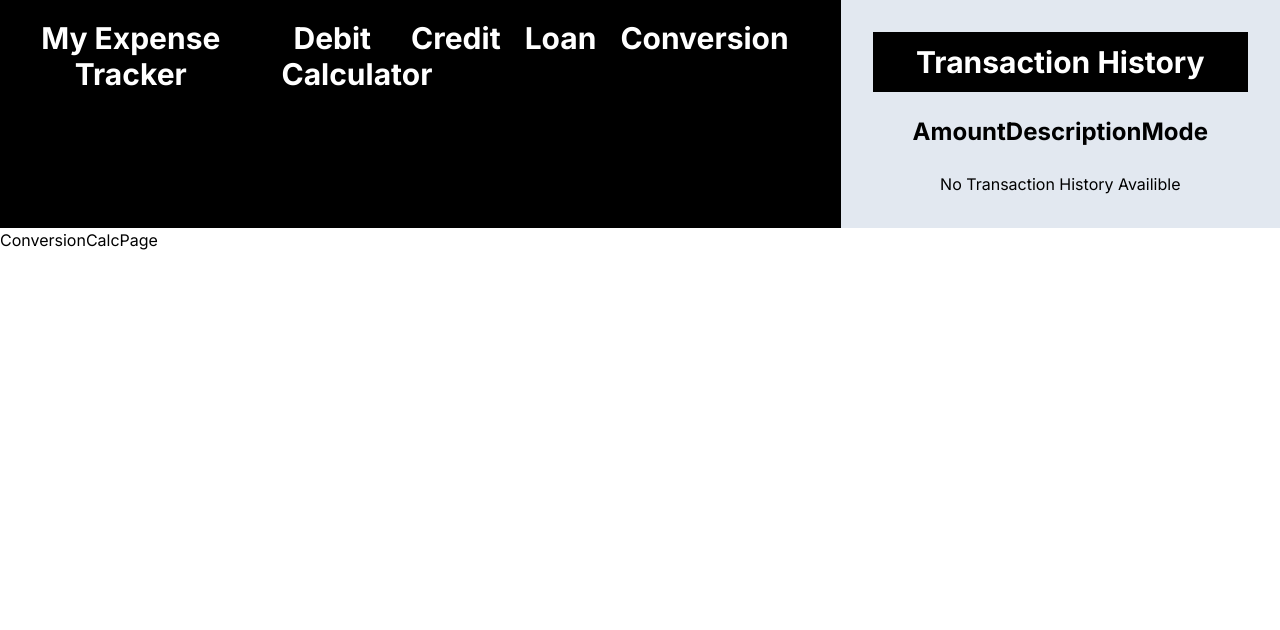
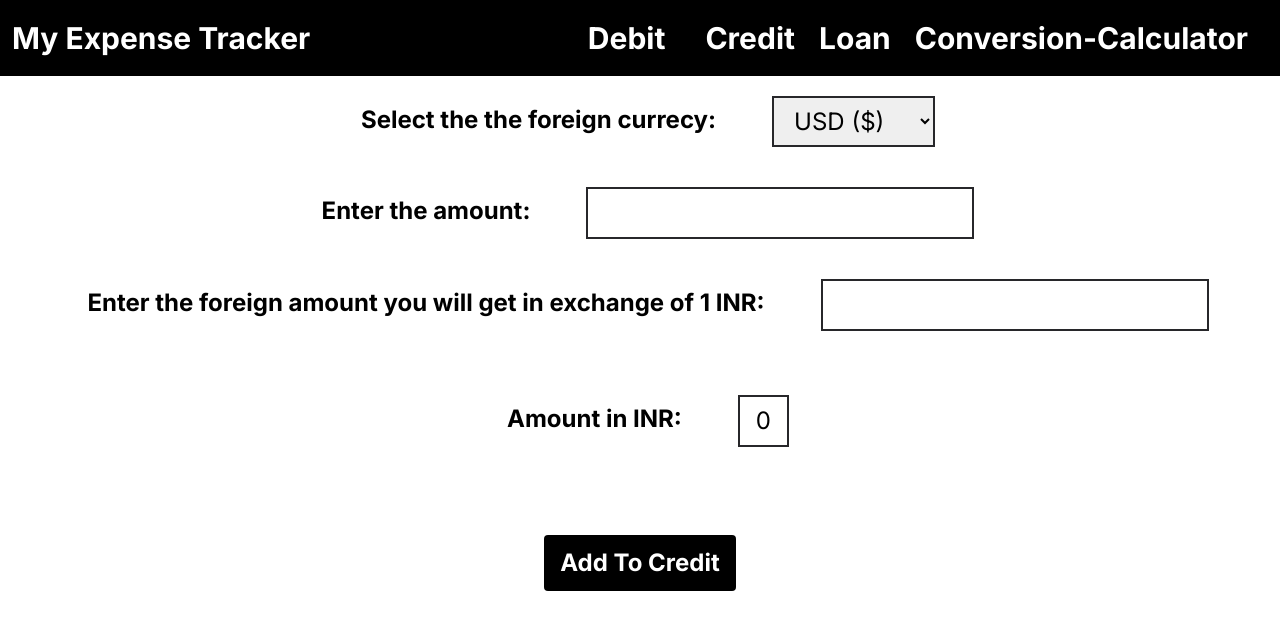
Before and after one commit to DeadStalker69/Expense-Calculator-Frontend, a Next.js app: page /Conversion_calculator in a window 1280 px wide. Shown: the top 630 px of the page. Built offline with nearby package versions, Linux system fonts and the light colour scheme.

Commit message:
Added local storage to history

```diff
--- /dev/null
+++ b/Helper/DataContext.js
@@ -0,0 +1,40 @@
+"use client"
+import React, { createContext, useContext, useReducer } from 'react';
+
+const DataContext = createContext();
+
+const MAX_ITEMS = 50; // Set a maximum number of items to store
+
+function dataReducer(state, action) {
+  switch (action.type) {
+    case 'ADD_ITEM':
+      const updatedData = [...state.data, action.payload];
+      // Implement circular buffer logic
+      if (updatedData.length > MAX_ITEMS) {
+        updatedData.shift(); // Remove the oldest item
+      }
+      return { data: updatedData };
+    default:
+      return state;
+  }
+}
+
+function DataProvider({ children }) {
+  const [state, dispatch] = useReducer(dataReducer, { data: [] });
+
+  return (
+    <DataContext.Provider value={{ state, dispatch }}>
+      {children}
+    </DataContext.Provider>
+  );
+}
+
+function useData() {
+  const context = useContext(DataContext);
+  if (!context) {
+    throw new Error('useData must be used within a DataProvider');
+  }
+  return context;
+}
+
+export { DataProvider, useData };
--- a/src/app/Conversion_calculator/page.js
+++ b/src/app/Conversion_calculator/page.js
@@ -1,8 +1,73 @@
-import React from 'react'
+"use client"
+import React, { useState, useEffect } from 'react'
+import Navbar from '../Navbar'
 
 const ConversionCalcPage = () => {
+  const currencies = ['USD (\u0024)', 'AUD (\u0024)', 'EURO (\u20AC)', 'CAD (\u0024)'];
+  const [foreignCurrency, setforeignCurrency] = useState("")
+  const [amount, setAmount] = useState("")
+  const [value, setValue] = useState("")
+  const [convertedValue, setconvertedValue] = useState("")
+
+
+function ConvertedValueBloack({ amount, value, onChange }) {
+
+  useEffect(() => {
+    // Update the convertedValue whenever amount or value changes
+    setconvertedValue(amount * value);
+  }, [amount, value]);
+
+  // Save the value to another state when it changes
+  useEffect(() => {
+    // You can save the value to another state here, e.g., setValueInAnotherState(convertedValue);
+  }, [convertedValue]);
+
   return (
-    <div>ConversionCalcPage</div>
+    <div className='flex justify-center'>
+      <h3 className='text-2xl m-5 px-4 py-2 font-bold'>Amount in INR: </h3>
+      <h3 className='text-2xl border-zinc-800 border-2 m-5 px-4 py-2'>{convertedValue}</h3>
+    </div>
+  );
+}
+
+const ConversionSubmitHandler = (e)=> {
+  e.preventDefault()
+}
+
+  return (
+    <>
+    <Navbar />
+    <form onSubmit={ConversionSubmitHandler}>
+      <div className='flex justify-center'>
+      <h3 className='text-2xl m-5 px-4 py-2 font-bold'> Select the the foreign currecy:</h3>
+    <select className="text-2xl border-zinc-800 border-2 m-5 px-4 py-2" value={foreignCurrency} onChange={(e) => setforeignCurrency(e.target.value)}>
+      {currencies.map((option) => (
+        <option key={option} value={option}>
+        {option}
+      </option>
+      ))}
+      </select>
+      </ div>
+
+      <div className='flex justify-center'>
+      <h3 className='text-2xl m-5 px-4 py-2 font-bold'> Enter the amount:</h3>
+      <input type='number' min={0} step={0.01} className='text-2xl border-zinc-800 border-2 m-5 px-4 py-2' value={amount} onChange={(e) =>{setAmount(e.target.value)}}/>
+      </div>
+
+      <div className='flex justify-center'>
+      <h3 className='text-2xl m-5 px-4 py-2 font-bold'> Enter the foreign amount you will get in exchange of 1 INR:</h3>
+      <input type='number' min={0} step={0.01} className='text-2xl border-zinc-800 border-2 m-5 px-4 py-2' value={value} onChange={(e) =>{setValue(e.target.value)}}/>
+      </div>
+       <br />
+       <ConvertedValueBloack amount={amount} value={value} />
+        <br />
+        <br />
+       <div className='flex justify-center'>
+      <button className='bg-black text-white px-4 py-3 text-2xl font-bold rounded m-5'>Add To Credit</button>
+      </div>
+
+    </form>
+    </>
   )
 }
 
--- a/src/app/Debit/page.js
+++ b/src/app/Debit/page.js
@@ -1,9 +1,51 @@
-import React from 'react'
+"use client"
+import React, { useEffect, useState } from 'react';
+import Navbar from '../Navbar';
+import History from '../History';
+
+const getHistory = ()=> {
+  let list = localStorage.getItem('History')
+  console.log(list)
+
+  if(list)
+  {
+    return JSON.parse(localStorage.getItem('History'))
+  }
+  else{
+    return [];
+  }
+}
 
 const DebitPage = () => {
+
+  const [mainTask, setmainTask] = useState(getHistory)
+
+  let renderTask = <h2 className='text-center'>No Transaction History Availible</h2>
+  if(mainTask.length>0)
+  {
+    renderTask = mainTask.map((t,i)=>{
+    let listColor
+    if(t.amount < 0)
+    {
+      return(
+        <li key={i} className='border-sky-300 border-b-2 flex justify-between mb-4' style={{backgroundImage: listColor}}>
+        <h5 className='text-xl font-semibold pl-10 min-w-[25%]'>{'\u20B9'}{t.amount}</h5>
+        <h6 className='text-center truncate text-xl font-semibold min-w-[25%] max-w-[25%]'>{t.desc}</h6>
+        <h6 className='text-center text-xl font-semibold min-w-[25%]'>{t.mode}</h6>
+        <h6 className='text-right text-xl font-semibold pr-5 min-w-[25%]'>{t.CurrentDate}</h6>
+      </li>
+      )
+    }
+    })
+  }
+
   return (
-    <div>DebitPage</div>
-  )
+    <div>
+      <Navbar />
+      <br />
+      <History renderTask={renderTask}/>
+    </div>
+  );
 }
 
-export default DebitPage
+export default DebitPage;
--- a/src/app/Form.js
+++ b/src/app/Form.js
@@ -1,6 +1,6 @@
 import React from 'react'
 
-const Form = ({amount, desc, mode, modes, submitHandler, setamount, setdesc, setMode}) => {
+const Form = ({amount, desc, mode, modes, submitHandler, setamount, setdesc, setMode,}) => {
   return (
     <form onSubmit={submitHandler} className='text-center'>
       <input type='number' className='text-2xl border-zinc-800 border-2 m-5 px-4 py-2' placeholder='Enter amount here' value={amount} onChange={(e) =>{setamount(e.target.value)}}/>
--- a/src/app/History.js
+++ b/src/app/History.js
@@ -5,10 +5,11 @@ const History = ({renderTask}) => {
     <div className='p-8 bg-slate-200'>
     <p className='text-center bg-black text-white font-bold text-3xl p-3'>Transaction History</p>
     <br/>
-    <div className='flex justify-between'>
-      <h3 className='pl-10 font-bold text-2xl'>Amount</h3>
-      <h3 className='font-bold text-2xl'> Description</h3>
-      <h3 className='pr-10 font-bold text-2xl'> Mode</h3>
+    <div className='flex justify-between border-b-2'>
+      <h3 className='pl-10 font-bold text-2xl min-w-[25%]'>Amount</h3>
+      <h3 className=' text-center font-bold text-2xl min-w-[25%]'>Description</h3>
+      <h3 className='text-center font-bold text-2xl min-w-[25%]'>Mode</h3>
+      <h3 className='text-right pr-10 font-bold text-2xl min-w-[25%]'>Date</h3>
     </div>
     <br/>
     <ul>{renderTask}</ul>
--- a/src/app/Loan/page.js
+++ b/src/app/Loan/page.js
@@ -1,7 +1,7 @@
 import React from 'react'
-import page from '../page'
 import History from '../History'
-
+import { useData } from '../../../Helper/DataContext'
+import Navbar from '../Navbar'
 
 const LoanPage = (userData) => {
     let renderTask = <h2 className='text-center'>No Transaction History Availible</h2>
@@ -23,7 +23,10 @@ const LoanPage = (userData) => {
     }
 
     return (
+      <>
+      <Navbar />
         <History renderTask={renderTask}/>
+        </>
     )
 }
 
--- a/src/app/Navbar.js
+++ b/src/app/Navbar.js
@@ -10,9 +10,8 @@ const Navbar = (userData ) => {
     <Link className='text-white p-3 text-3xl font-bold text-center pr-7' href='/Debit'>Debit</Link>
     <Link className='text-white p-3 text-3xl font-bold text-center' href='/Credit'>Credit</Link>
     <Link className='text-white p-3 text-3xl font-bold text-center' href='/Loan'>Loan</Link>
-    <Link className='text-white p-3 text-3xl font-bold text-center' href='/Conversion_calculator'>Conversion Calculator</Link>
+    <Link className='text-white p-3 text-3xl font-bold text-center' href='/Conversion_calculator'>Conversion-Calculator</Link>
     </div>
-    <LoanPage userData={userData} />
     </div>
   )
 }
--- a/src/app/layout.js
+++ b/src/app/layout.js
@@ -1,6 +1,7 @@
 import Navbar from './Navbar'
 import './globals.css'
 import { Inter } from 'next/font/google'
+import { DataProvider }  from '../../Helper/DataContext'
 
 const inter = Inter({ subsets: ['latin'] })
 
@@ -12,7 +13,11 @@ export const metadata = {
 export default function RootLayout({ children }) {
   return (
     <html lang="en">
-      <body className={inter.className}> <Navbar />{children}</body>
+      <body className={inter.className}>
+        <DataProvider>
+        {children}
+        </DataProvider>
+      </body>
     </html>
   )
 }
--- a/src/app/page.js
+++ b/src/app/page.js
@@ -5,8 +5,22 @@ import Table from './Table'
 import History from './History'
 import Form from './Form'
 import Navbar from './Navbar'
+import { ToastContainer, toast } from 'react-toastify';
+import 'react-toastify/dist/ReactToastify.css';
+import moment from 'moment'
 
+const getHistory = ()=> {
+  let list = localStorage.getItem('History')
+  console.log(list)
 
+  if(list)
+  {
+    return JSON.parse(localStorage.getItem('History'))
+  }
+  else{
+    return [];
+  }
+}
 const page = () => {
 
   const [amount, setamount] = useState("")
@@ -20,34 +34,7 @@ const page = () => {
   const [loan, setLoan] = useState("0")
   const [total, settotal] = useState("0")
 
-  const [mainTask, setMainTask] = useState([])
-
-  const [userData, setUserData] = useState({
-    mainTask: [],
-    amount: [],
-    desc: [],
-    modes: [],
-    mode: [],
-    debit: [],
-    credit: [],
-    loan: [],
-    total: [],
-  });
-
-  // Load userData from localStorage when the component mounts
-  useEffect(() => {
-    const storedUserData = JSON.parse(localStorage.getItem('userData'));
-    if (storedUserData) {
-      setUserData(storedUserData);
-    }
-  }, []);
-
-  // Save userData to localStorage whenever it updates
-  useEffect(() => {
-    localStorage.setItem('userData', JSON.stringify(userData));
-  }, [userData]);
-
-
+  const [mainTask, setMainTask] = useState(getHistory())
 
   const submitHandler = (e)=>{
     e.preventDefault()
@@ -56,6 +43,7 @@ const page = () => {
     const currentLoan = parseFloat(loan)
     const currentTotal = parseFloat(total)
     const newAmount = parseFloat(amount);
+    const CurrentDate = moment().format('MMMM Do YYYY')
 
     const updatedTotal = currentTotal + newAmount
 
@@ -74,11 +62,25 @@ const page = () => {
     }
     if(newAmount<0)
     {
+      if((newAmount + currentTotal) < 0)
+      {
+        toast.error("Debit amount cannot be more than total holdings.", {
+          position: "top-center",
+          autoClose: 3000,
+          hideProgressBar: false,
+          closeOnClick: true,
+          pauseOnHover: false,
+          draggable: false,
+          progress: undefined,
+          theme: "dark",
+          });
+          return;
+      }
       const updatedDebit = currentDebit + newAmount
       setDebit(updatedDebit)
       settotal(updatedTotal)
     }
-    setMainTask([... mainTask, {amount, desc, mode}])
+    setMainTask([... mainTask, {amount, desc, mode, CurrentDate}])
     console.log(mainTask)
     setamount("")
     setdesc("")
@@ -114,20 +116,25 @@ const page = () => {
     {
       listColor = " linear-gradient(to right, rgba(0,0,255,0), rgba(0,0,255,0.7))"
     }
-
       return(
-        <li key={i} className='border-sky-300 border-b-2 flex items-center justify-between mb-4' style={{backgroundImage: listColor}}>
-        <h5 className='text-center text-xl font-semibold pl-10'>{t.amount}</h5>
-        <h6 className='text-center text-xl font-semibold ml-10'>{t.desc}</h6>
-        <h6 className='text-center text-xl font-semibold pr-10'>{t.mode}</h6>
+        <li key={i} className='border-sky-300 border-b-2 flex justify-between mb-4' style={{backgroundImage: listColor}}>
+        <h5 className='text-xl font-semibold pl-10 min-w-[25%]'>{'\u20B9'}{t.amount}</h5>
+        <h6 className='text-center truncate text-xl font-semibold min-w-[25%] max-w-[25%]'>{t.desc}</h6>
+        <h6 className='text-center text-xl font-semibold min-w-[25%]'>{t.mode}</h6>
+        <h6 className='text-right text-xl font-semibold pr-5 min-w-[25%]'>{t.CurrentDate}</h6>
       </li>
       )
     })
   }
 
+  useEffect(()=> {
+    localStorage.setItem('History', JSON.stringify(mainTask))
+  }, [mainTask]
+  )
+
   return (
     <>
-    <Navbar userData={userData}/>
+    <Navbar/>
     <Form amount={amount} desc={desc} mode={mode} modes={modes} submitHandler={submitHandler} setamount={setamount} setdesc={setdesc} setMode={setMode} />
     <hr/> <br/>
     <Table credit={credit} debit={debit} loan={loan} total={total} totalColor={totalColor} />
@@ -136,6 +143,7 @@ const page = () => {
     </div> <br/>
     <History renderTask={renderTask} />
     <hr />
+    <ToastContainer />
    </>
   )
 }
```
Also changed, not shown: package.json (+5 -3 lines), src/app/Credit/page.js (+50 -4 lines), 1 other file (tests, documents, lock files or other folders).
